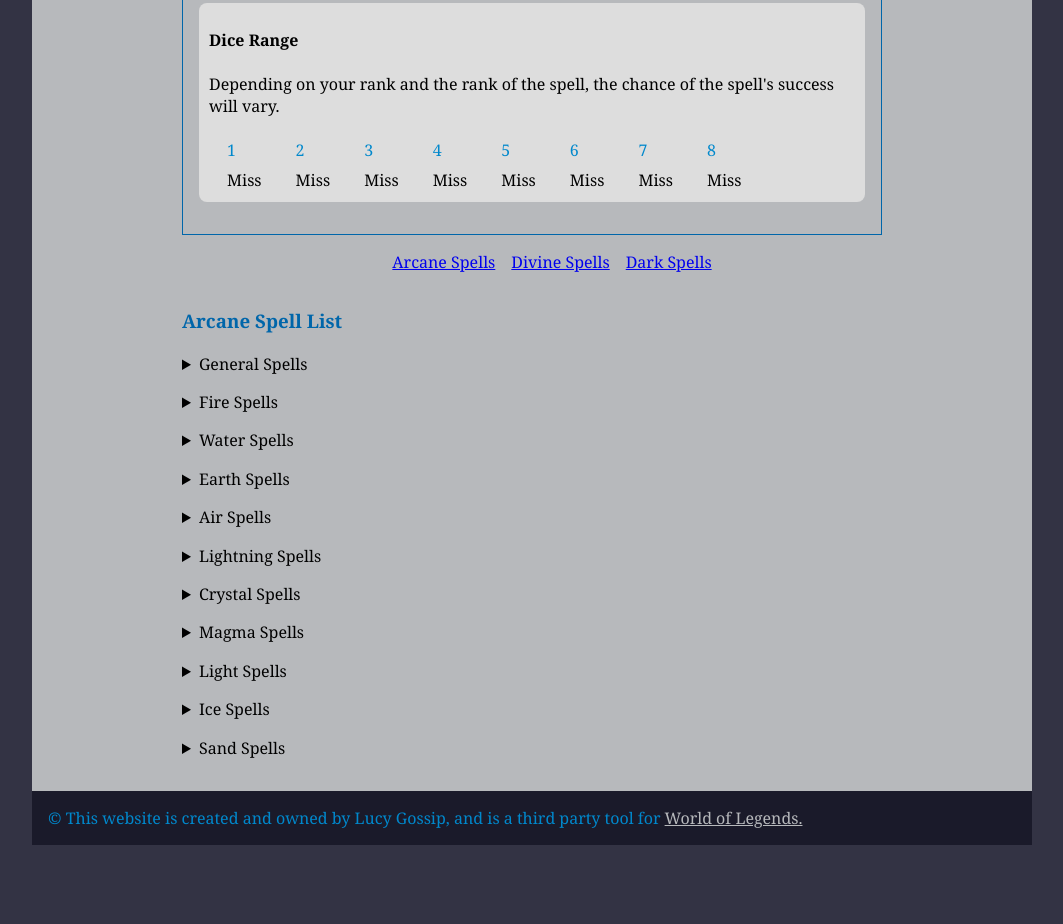
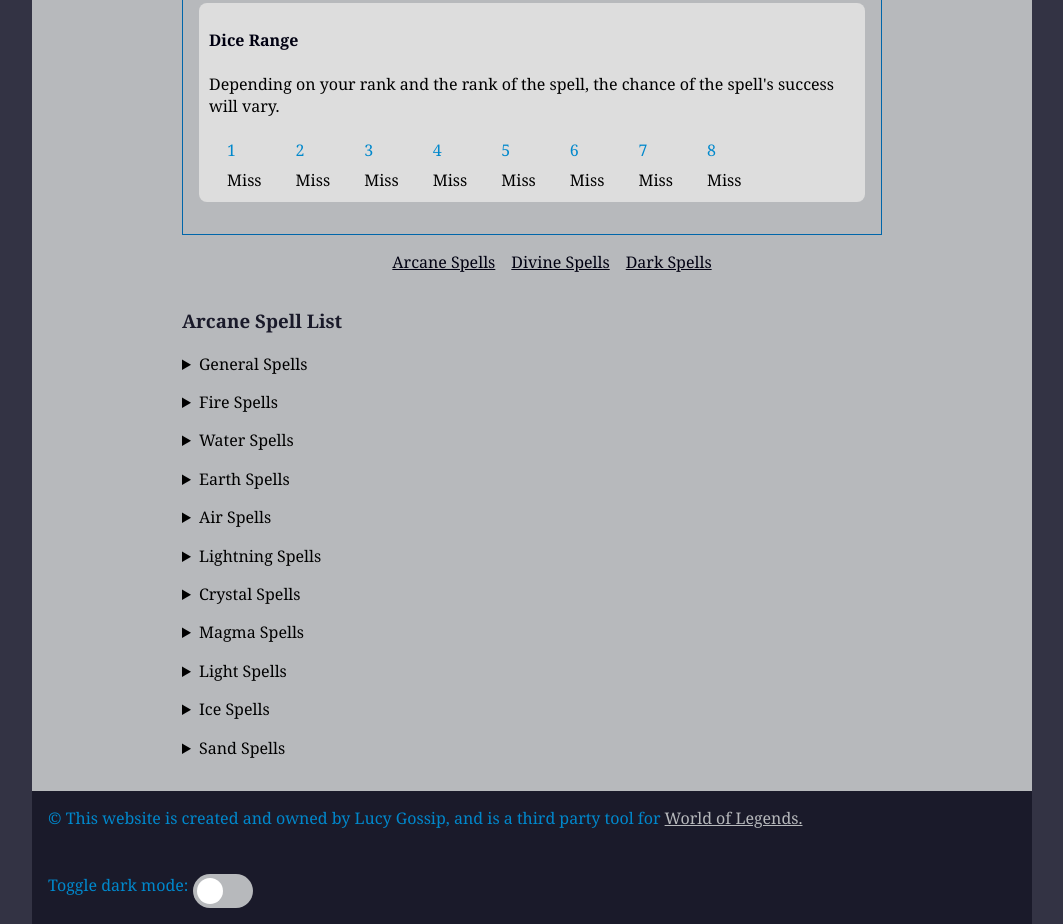
Before and after one commit to lucygossip/wol-dice-rolling-system, a plain HTML site: page pages/spells.html in a window 1280 px wide. Shown: the part 783-1707 px from the top of the page, without its empty margins (108-1171 px from the left). Before the commit the page ends 1628 px from the top, so only its background shows below. Drawn offline with Linux system fonts and the light colour scheme.

Commit message:
dark mode added

```diff
--- a/index.html
+++ b/index.html
@@ -13,6 +13,7 @@
       rel="stylesheet"
       href="https://cdnjs.cloudflare.com/ajax/libs/font-awesome/4.7.0/css/font-awesome.min.css"
     />
+    <link rel="stylesheet" href="./styling/switch.css" />
   </head>
   <body>
     <div class="wrapper">
@@ -234,8 +235,19 @@
         </section>
       </main>
       <footer class="box-dark">
+        <div>
         &copy; This website is created and owned by Lucy Gossip, and is a third party tool for <a target="_blank" href="https://worldoflegend.eu">World of Legends.</a>
+      </div>
+      <br><br>
+      <div>
+        Toggle dark mode:
+        <label class="switch">
+          <input id="dark-mode-toggle" type="checkbox">
+          <span class="slider round"></span>
+        </label>
+      </div>
       </footer>
     </div>
+    <script type="module" src="./scripts/functions/toggleDarkMode.mjs"></script>
   </body>
 </html>
--- a/pages/spells.html
+++ b/pages/spells.html
@@ -13,6 +13,7 @@
       rel="stylesheet"
       href="https://cdnjs.cloudflare.com/ajax/libs/font-awesome/4.7.0/css/font-awesome.min.css"
     />
+    <link rel="stylesheet" href="../styling/switch.css" />
   </head>
   <body>
     <div class="wrapper">
@@ -140,7 +141,17 @@
         </div>
       </main>
       <footer class="box-dark">
+        <div>
         &copy; This website is created and owned by Lucy Gossip, and is a third party tool for <a target="_blank" href="https://worldoflegend.eu">World of Legends.</a>
+      </div>
+      <br><br>
+      <div>
+        Toggle dark mode:
+        <label class="switch">
+          <input id="dark-mode-toggle" type="checkbox">
+          <span class="slider round"></span>
+        </label>
+      </div>
       </footer>
     </div>
     <script type="module" src="../scripts/spells/spellTool.mjs"></script>
@@ -150,4 +161,5 @@
     <script type="module" src="../scripts/spells/darkSpellTable.mjs"></script>
     <script type="text/javascript" src="../scripts/functions/openTabFunction.js"></script>
   </body>
+  <script type="module" src="../scripts/functions/toggleDarkMode.mjs"></script>
 </html>
--- /dev/null
+++ b/pages/styling/switch.css
@@ -0,0 +1,66 @@
+:root {
+    --gray: #b7b9bc;
+    --near-black: #1a1a2a;
+    --mid-blue: #08c;
+    --darker-blue: #06a;
+}
+
+.switch {
+    position: relative;
+    display: inline-block;
+    width: 60px;
+    height: 34px;
+  }
+
+  .switch input {
+    opacity: 0;
+    width: 0;
+    height: 0;
+  }
+
+  .slider {
+    position: absolute;
+    cursor: pointer;
+    top: 0;
+    left: 0;
+    right: 0;
+    bottom: 0;
+    background-color: var(--gray);
+    -webkit-transition: .4s;
+    transition: .4s;
+  }
+
+  .slider:before {
+    position: absolute;
+    content: "";
+    height: 26px;
+    width: 26px;
+    left: 4px;
+    bottom: 4px;
+    background-color: white;
+    -webkit-transition: .4s;
+    transition: .4s;
+  }
+
+  input:checked + .slider {
+    background-color: var(--mid-blue);
+  }
+
+  input:focus + .slider {
+    box-shadow: 0 0 1px var(--mid-blue);
+  }
+
+  input:checked + .slider:before {
+    -webkit-transform: translateX(26px);
+    -ms-transform: translateX(26px);
+    transform: translateX(26px);
+  }
+
+  /* Rounded sliders */
+  .slider.round {
+    border-radius: 34px;
+  }
+
+  .slider.round:before {
+    border-radius: 50%;
+  }
--- /dev/null
+++ b/scripts/functions/toggleDarkMode.mjs
@@ -0,0 +1,25 @@
+const darkModeToggle = document.getElementById("dark-mode-toggle");
+const body = document.getElementsByTagName("body")[0];
+
+const toggleClass = (element, className) => element.classList.toggle(className);
+
+window.addEventListener("load", () => {
+  let darkModeStatus = sessionStorage.getItem("darkMode");
+  if(darkModeStatus === "false") {
+    darkModeToggle.checked = false;
+    body.classList.remove("dark");
+  }
+  if (darkModeStatus == "true") {
+   darkModeToggle.checked = true;
+   body.classList.add("dark");
+  }
+});
+
+darkModeToggle.addEventListener("change", () => {
+  toggleClass(body, "dark");
+  if (body.classList.contains("dark")) {
+    sessionStorage.setItem("darkMode", true);
+  } else {
+    sessionStorage.setItem("darkMode", false);
+  }
+});
--- a/styles.css
+++ b/styles.css
@@ -3,24 +3,63 @@
 }
 
 body {
-  background: #334;
+  background: var(--bg-body);
+  color: var(--font-color-body);
   font-family: sans-serif;
   line-height: 1.4;
   margin: 0;
 }
 
 :root {
-  --gray: #b7b9bc;
+  --light-gray: #b7b9bc;
+  --near-white: #ddd;
+  --dark-gray: #222;
   --near-black: #1a1a2a;
+  --black: #001;
   --mid-blue: #08c;
   --darker-blue: #06a;
+  --dark-blue-purple: #334;
 
-  --bg-main: var(--gray);
+  --bg-body: var(--dark-blue-purple);
+  --bg-main: var(--light-gray);
   --bg-dark: var(--near-black);
+  --bg-table: var(--near-white);
+  --bg-box-light: var(--near-white);
+
   --font-color-accent: var(--mid-blue);
+  --font-color-body: #000;
   --font-color-dark: var(--darker-blue);
+  --font-color-h2: var(--near-black);
+  --font-color-h3: var(--near-black);
+  --font-color-h4: var(--black);
+  --font-color-icon: var(--bg-main);
+  --font-color-anchor: var(--black);
+  --font-color-anchor-box-dark: var(--bg-main);
+
   --font-family-accent: "Cinzel";
   --font-family-main: "Georgia";
+
+  --scrollbar-thumb-color: var(--near-black);
+  --scrollbar-track-color: var(--darker-blue);
+}
+
+/* Dark mode */
+.dark {
+  --bg-body: var(--black);
+  --bg-main: var(--near-black);
+  --bg-dark: var(--black);
+  --bg-table: var(--dark-blue-purple);
+  --bg-box-light: var(--dark-blue-purple);
+
+  --font-color-accent: var(--mid-blue);
+  --font-color-body: var(--light-gray);
+  --font-color-dark: transparent;
+  --font-color-h2: var(--darker-blue);
+  --font-color-h3: var(--darker-blue);
+  --font-color-h4: var(--near-white);
+  --font-color-icon: var(--light-gray);
+  --font-color-anchor: var(--mid-blue);
+  --font-color-anchor-box-dark: var(--light-gray);
 
   --scrollbar-thumb-color: var(--near-black);
   --scrollbar-track-color: var(--darker-blue);
@@ -39,13 +78,17 @@ h1 {
 }
 
 h2 {
-  color: #1a1a2a;
+  color: var(--font-color-h2);
   margin: 3rem 0;
   text-align: center;
 }
 
 h3 {
-  color: var(--font-color-dark);
+  color: var(--font-color-h3);
+}
+
+h4 {
+  color: var(--font-color-h4);
 }
 
 hr {
@@ -56,12 +99,16 @@ hr {
 /* Icons - Default */
 
 i.fa {
-  color: var(--bg-main);
+  color: var(--font-color-icon);
   padding: 5px 0;
 }
 
 i.fa:hover {
   color: var(--font-color-accent);
+}
+
+a {
+  color: var(--font-color-anchor);
 }
 
 /* Selectors */
@@ -70,6 +117,7 @@ select {
   background: transparent;
   border: 2px solid var(--font-color-accent);
   border-radius: 5px;
+  color: var(--font-color-accent);
   padding: 5px;
 }
 
@@ -180,7 +228,7 @@ table {
 }
 
 table.table-default-style {
-  background: #ddd;
+  background: var(--bg-table);
   border: 1px solid var(--font-color-dark);
   border-collapse: collapse;
 }
@@ -242,7 +290,7 @@ table.spell-table td {
 /* Style Classes */
 
 .box-light {
-  background: #ddd;
+  background: var(--bg-box-light);
   border-radius: 8px;
   margin: 1rem 0;
   padding: 5px 10px;
@@ -253,7 +301,7 @@ table.spell-table td {
   color: var(--font-color-accent);
 }
 .box-dark a {
-  color: var(--bg-main);
+  color: var(--font-color-anchor-box-dark);
 }
 
 .box-dark a:hover {
--- /dev/null
+++ b/styling/switch.css
@@ -0,0 +1,66 @@
+:root {
+    --gray: #b7b9bc;
+    --near-black: #1a1a2a;
+    --mid-blue: #08c;
+    --darker-blue: #06a;
+}
+
+.switch {
+    position: relative;
+    display: inline-block;
+    width: 60px;
+    height: 34px;
+  }
+
+  .switch input {
+    opacity: 0;
+    width: 0;
+    height: 0;
+  }
+
+  .slider {
+    position: absolute;
+    cursor: pointer;
+    top: 0;
+    left: 0;
+    right: 0;
+    bottom: 0;
+    background-color: var(--gray);
+    -webkit-transition: .4s;
+    transition: .4s;
+  }
+
+  .slider:before {
+    position: absolute;
+    content: "";
+    height: 26px;
+    width: 26px;
+    left: 4px;
+    bottom: 4px;
+    background-color: white;
+    -webkit-transition: .4s;
+    transition: .4s;
+  }
+
+  input:checked + .slider {
+    background-color: var(--mid-blue);
+  }
+
+  input:focus + .slider {
+    box-shadow: 0 0 1px var(--mid-blue);
+  }
+
+  input:checked + .slider:before {
+    -webkit-transform: translateX(26px);
+    -ms-transform: translateX(26px);
+    transform: translateX(26px);
+  }
+
+  /* Rounded sliders */
+  .slider.round {
+    border-radius: 34px;
+  }
+
+  .slider.round:before {
+    border-radius: 50%;
+  }
```
Also changed, not shown: pages/animals.html (+12 -0 lines), pages/armour.html (+1 -0 lines), pages/status.html (+12 -0 lines), pages/weapons.html (+12 -0 lines).
